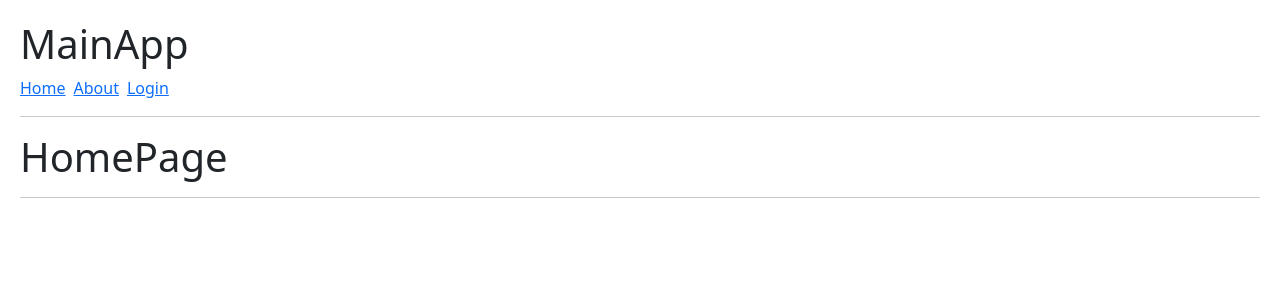
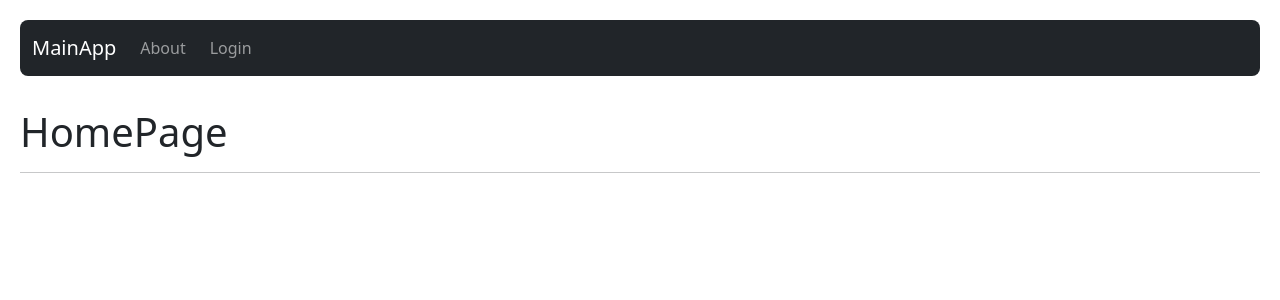
Before and after one commit to lmdelgallego/05-hook-app, a React (Vite) app: page / in a window 1280 px wide. Shown: the top 300 px of the page. Built offline with nearby package versions, Linux system fonts and the light colour scheme.

Commit message:
✨feature: NavLink

```diff
--- a/src/09-useContext/MainApp.jsx
+++ b/src/09-useContext/MainApp.jsx
@@ -4,9 +4,7 @@
 export const MainApp = () => {
   return (
     <>
-      <h1>MainApp</h1>
       <NavBar/>
-      <hr />
       <Routes>
         <Route path="/" element={<HomePage />} />
         <Route path="login" element={<LoginPage />} />
--- a/src/09-useContext/NavBar.jsx
+++ b/src/09-useContext/NavBar.jsx
@@ -1,11 +1,18 @@
-import { Link } from 'react-router-dom';
+import { Link, NavLink } from 'react-router-dom';
 
 export const NavBar = () => {
   return (
-    <>
-      <Link to="/" >Home</Link>
-      <Link to="about" >About</Link>
-      <Link to="login" >Login</Link>
-    </>
+    <nav className="navbar navbar-expand-lg navbar-dark bg-dark rounded-3" style={{ marginBottom: '2rem'}}>
+      <div className="container-fluid">
+        <Link className="navbar-brand" to="/">MainApp</Link>
+        <div className="collapse navbar-collapse" id="navbarNav">
+          <ul className="navbar-nav">
+            {/* <NavLink className={ ({isActive}) => `nav-link ${isActive ? 'active' : ''}`} to='/'>Home</NavLink> */}
+            <NavLink  className={ ({isActive}) => `nav-link ${isActive ? 'active' : ''}`} to='about'>About</NavLink>
+            <NavLink  className={ ({isActive}) => `nav-link ${isActive ? 'active' : ''}`} to='login'>Login</NavLink>
+          </ul>
+        </div>
+      </div>
+    </nav>
   )
 }
```
